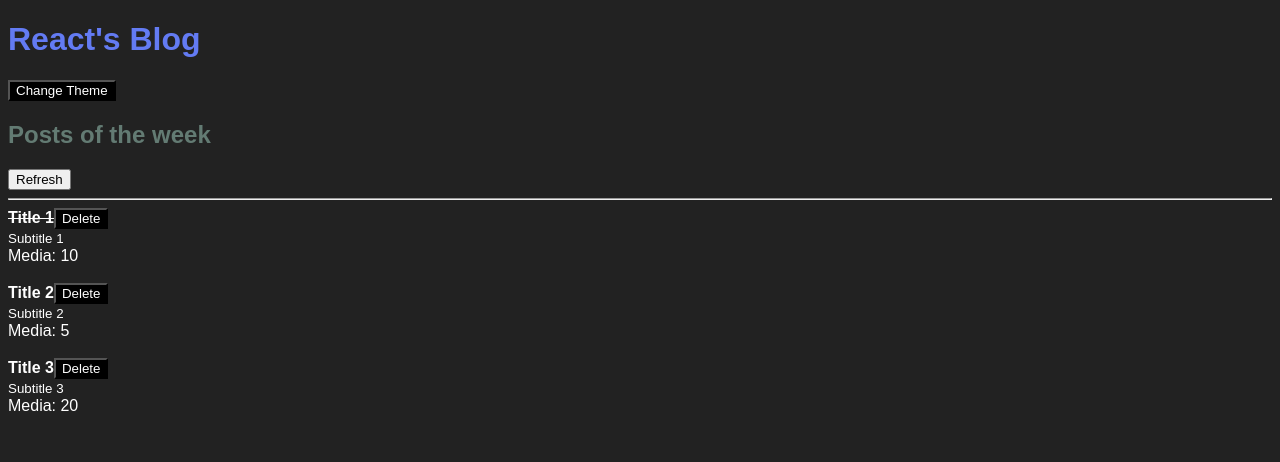
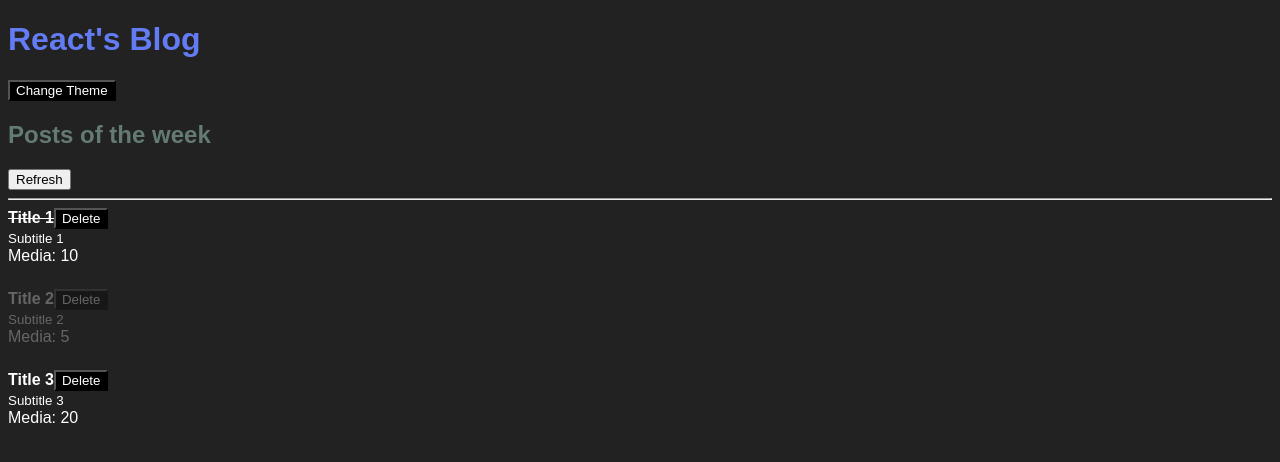
Before and after one commit to VitornscSilva/react-fundamentals, a React app: page / in a window 1280 px wide. Shown: the top 462 px of the page. Built offline with nearby package versions, Linux system fonts and the light colour scheme.

Commit message:
feat: add dynamic class to Post component

```diff
--- a/src/App.js
+++ b/src/App.js
@@ -8,9 +8,9 @@ import styles from './App.scss';
 
 export default function App() {
   const [posts, setPosts] = useState([
-    { id: Math.random(), title: 'Title 1', subtitle: 'Subtitle 1', likes: 20, read: true },
-    { id: Math.random(), title: 'Title 2', subtitle: 'Subtitle 2', likes: 10, read: false },
-    { id: Math.random(), title: 'Title 3', subtitle: 'Subtitle 3', likes: 40, read: false },
+    { id: Math.random(), title: 'Title 1', subtitle: 'Subtitle 1', likes: 20, read: true, removed: false, },
+    { id: Math.random(), title: 'Title 2', subtitle: 'Subtitle 2', likes: 10, read: false, removed: true, },
+    { id: Math.random(), title: 'Title 3', subtitle: 'Subtitle 3', likes: 40, read: false, removed: false, },
   ]);
 
   function handleRefresh() {
@@ -29,8 +29,12 @@ export default function App() {
   }
 
   function handleRemovePost(postId) {
-    setPosts((prevState) => (
-      prevState.filter(post => post.id !== postId)
+    setPosts((prevState) => prevState.map(
+      post => (
+        post.id === postId
+          ? { ...post, removed: true }
+          : post
+      )
     ));
   }
 
--- a/src/Post.js
+++ b/src/Post.js
@@ -3,10 +3,15 @@ import PropTypes from 'prop-types';
 
 import PostHeader from "./PostHeader";
 
+import styles from './Post.scss';
+
 export default function Post({ post, onRemove }) {
   return (
-    <>
-      <article>
+    <article className={
+      post.removed
+        ? styles.postDeleted
+        : styles.post
+    }>
       <PostHeader
         onRemove={onRemove}
         post={{
@@ -20,8 +25,6 @@ export default function Post({ post, onRemove }) {
       <br />
       Media: {post.likes / 2}
     </article>
-      <br />
-    </>
   )
 }
 
@@ -33,5 +36,6 @@ Post.propTypes = {
     subtitle: PropTypes.string.isRequired,
     likes: PropTypes.number.isRequired,
     read: PropTypes.bool.isRequired,
+    removed: PropTypes.bool.isRequired,
   }).isRequired,
 }
--- /dev/null
+++ b/src/Post.scss
@@ -0,0 +1,8 @@
+.post {
+  margin-bottom: 24px;
+}
+
+.postDeleted {
+  margin-bottom: 24px;
+  opacity: 0.3;
+}
```
Lines whose indentation alone changed are shown as unchanged.
